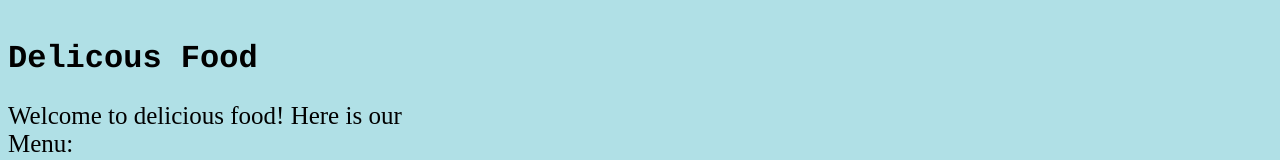
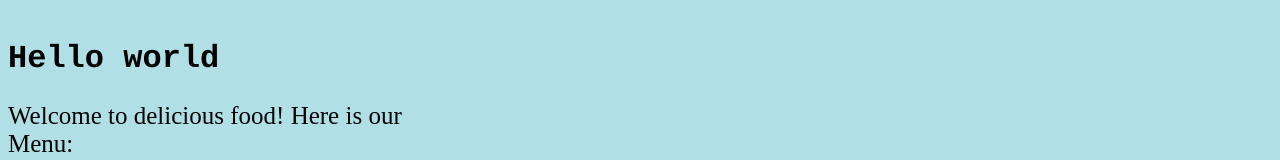
Before and after one commit to Expressionlessliew/My-Food-Menu, a plain HTML site: page index.html in a window 1280 px wide. Shown: the top 160 px of the page. Drawn offline with Linux system fonts and the light colour scheme.

Commit message:
change title

```diff
--- a/index.html
+++ b/index.html
@@ -5,7 +5,7 @@
    <title> Food Menu </title>
 </head>
 <body>
-  <h1 style="font-size:60px;"><h1 style="font-family:courier;"> Delicous Food</h1>
+  <h1 style="font-size:60px;"><h1 style="font-family:courier;"> Hello world</h1>
   <p style="font-size:25px;"> Welcome to delicious food! Here is our<br> Menu:</p>
   <p><b><I>Main course</I></b></p>  <hr>
   <ol>
```
